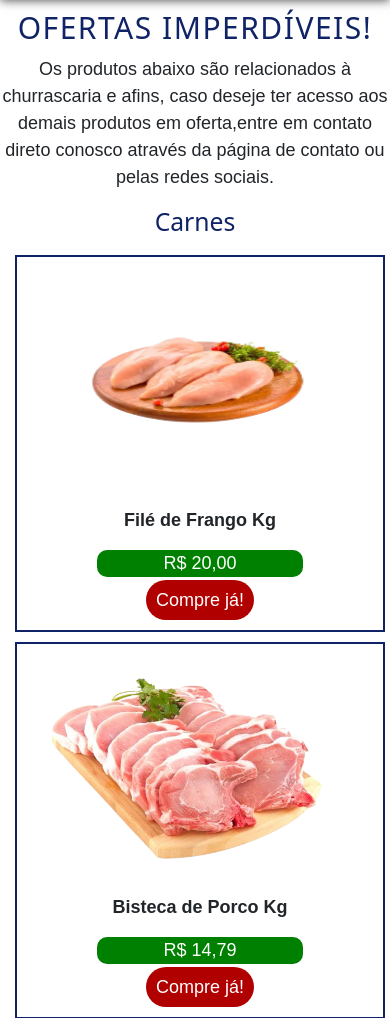
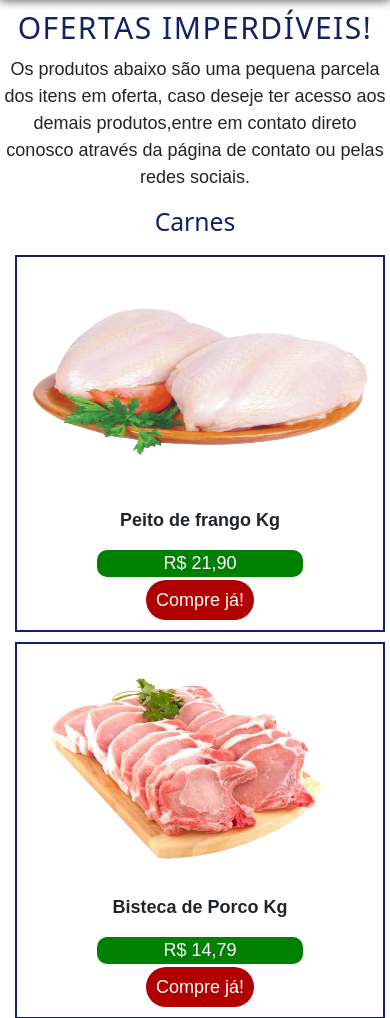
Before and after one commit to FernandoConsolinRosa11/SiteProjetoFacul, a PHP site: page /DevModerna/ofertas in a window 390 px wide. Shown: the part 80-1098 px from the top of the page. Run offline with PHP 8.4, Linux system fonts and the light colour scheme; some libraries are stand-ins or nearby versions.

Commit message:
correçoes

```diff
--- a/css/estilo.css
+++ b/css/estilo.css
@@ -180,10 +180,11 @@ textarea {
         display: block;
       }
       .especial {
-        margin: 10px;
+        margin: 15px;
       }
     }
   }
+
   h2 {
     text-align: center;
   }
--- a/js/produtos.json
+++ b/js/produtos.json
@@ -1,8 +1,8 @@
 [
   {
-    "nome": "Filé de Frango Kg",
-    "preco": 20.00,
-    "imagem": "img/filezin.png",
+    "nome": "Peito de frango Kg",
+    "preco": 21.90,
+    "imagem": "img/peitodefrango.png",
     "tipo": "carne",
     "unidade": "Kg"
     },
--- a/paginas/erro.php
+++ b/paginas/erro.php
@@ -2,6 +2,6 @@
     <div class="container">
         <h2 class="text-center">A página que você está tentando acessar não existe!</h2>
         <img src="img/404.png" alt="404" class="text-center w-100">
-         <p class="text-center"><a href="home" class="especial">Retornar</a></p>
+        <p class="text-center"><a href="home" class="especial">Retornar</a></p>
     </div>
 </main>
--- a/paginas/home.php
+++ b/paginas/home.php
@@ -24,7 +24,7 @@
     </button>
   </div>
 
-  <section id="quemsomos" class="bg-blue">
+  <section id="quemsomos" class="bg-blue pt-5" >
     <h2 class="title text-white"><svg xmlns="http://www.w3.org/2000/svg" width="60" height="60" viewBox="0 0 24 24"
         fill="none" stroke="currentColor" stroke-width="1.55" stroke-linecap="round" stroke-linejoin="round"
         class="icon icon-tabler icons-tabler-outline icon-tabler-users-group ">
@@ -61,7 +61,7 @@
 
     </div>
   </div>
-
+  </section>
   <section id="produtos">
 
     <h2 class="text-blue text-center mb-4">
@@ -80,7 +80,7 @@
     <br>
   </section>
 
-  <section id="localizacao" class="bg-blue ">
+  <section id="localizacao" class="bg-blue pb-5">
     <h2 class="title text-white"><svg xmlns="http://www.w3.org/2000/svg" width="50" height="50" viewBox="0 0 24 24"
         fill="currentColor" class="icon icon-tabler icons-tabler-filled icon-tabler-map-pin">
         <path stroke="none" d="M0 0h24v24H0z" fill="none" />
--- a/paginas/ofertas.php
+++ b/paginas/ofertas.php
@@ -1,7 +1,8 @@
 <main class="main">
     <h2 class="text-center text-blue title">OFERTAS IMPERDÍVEIS!</h2>
-    <p class="text-center">Os produtos abaixo são relacionados à churrascaria e afins, caso deseje ter acesso aos demais
-        produtos em oferta,entre em contato direto conosco através da página de contato ou pelas redes sociais.</p>
+    <p class="text-center">Os produtos abaixo são uma pequena parcela dos itens em oferta, caso deseje ter acesso aos
+        demais
+        produtos,entre em contato direto conosco através da página de contato ou pelas redes sociais.</p>
     <section id="produtos">
         <h2 class="text-blue">Carnes</h2>
         <div class="container-flex">
```
Also changed, not shown: img/peitodefrango.png (added).
